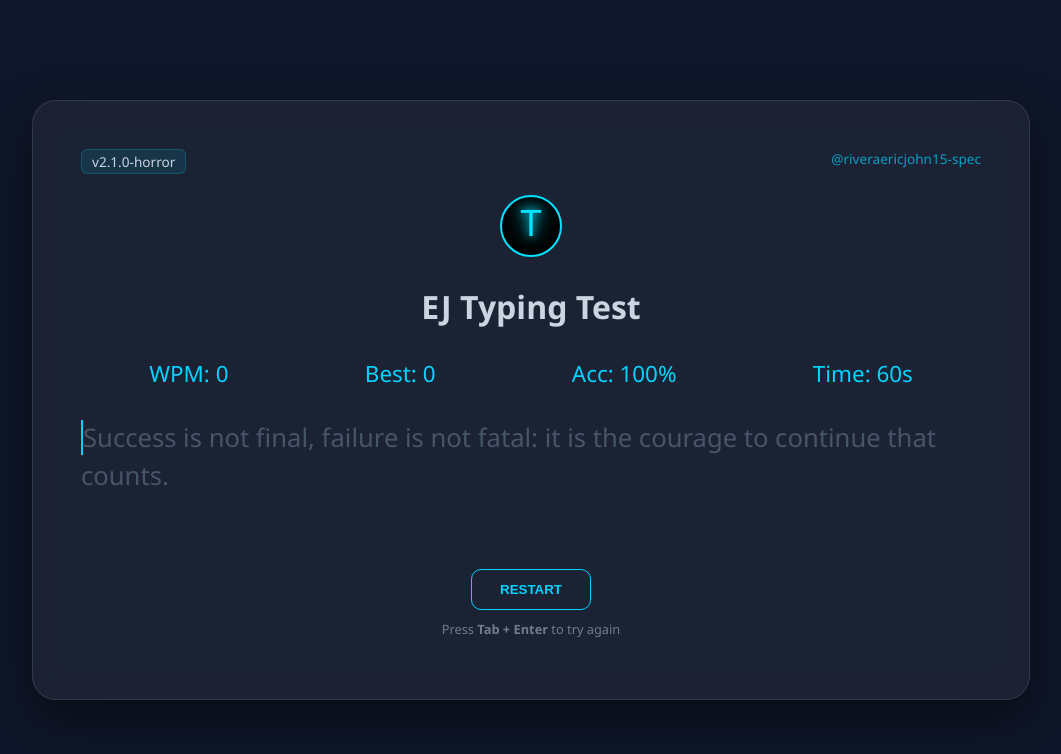
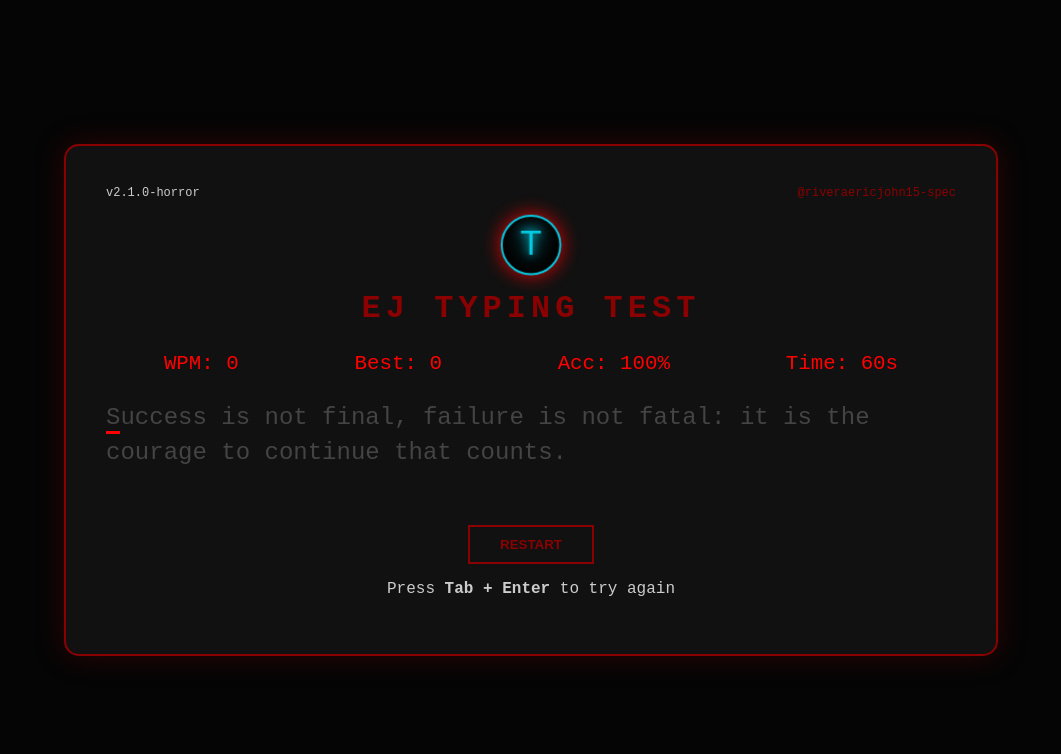
Before and after one commit to riveraericjohn15-spec/Ejtypingtest, a plain HTML site: page index.html in a window 1280 px wide. Shown: the whole page, without its empty margins (109-1170 px from the left). Drawn offline with Linux system fonts and the light colour scheme.

Commit message:
Update style.css

```diff
--- a/style.css
+++ b/style.css
@@ -1,107 +1,105 @@
 :root {
-    --primary: #00d4ff;
-    --error: #ff4d4d;
-    --glass: rgba(255, 255, 255, 0.05);
-    --text: #cbd5e1;
+    --blood-red: #8b0000;
+    --neon-red: #ff0000;
+    --dark-bg: #050505;
+    --glass: rgba(20, 20, 20, 0.8);
 }
 
 body {
-    background: #0f172a;
-    color: var(--text);
-    font-family: 'JetBrains Mono', 'Segoe UI', monospace;
+    background: var(--dark-bg);
+    color: #cccccc;
+    font-family: 'Courier New', Courier, monospace;
     display: flex;
     justify-content: center;
     align-items: center;
     height: 100vh;
     margin: 0;
-    overflow: hidden;
 }
 
 .glass-container {
     background: var(--glass);
-    backdrop-filter: blur(15px);
-    border: 1px solid rgba(255, 255, 255, 0.1);
-    padding: 3rem;
-    border-radius: 24px;
+    border: 2px solid var(--blood-red);
+    padding: 2.5rem;
+    border-radius: 15px;
     width: 85%;
-    max-width: 900px;
+    max-width: 850px;
     text-align: center;
-    box-shadow: 0 20px 50px rgba(0, 0, 0, 0.5);
+    box-shadow: 0 0 30px rgba(139, 0, 0, 0.3);
+}
+
+.site-logo {
+    width: 60px;
+    height: 60px;
+    filter: drop-shadow(0 0 5px var(--neon-red));
+    animation: pulse 3s infinite;
+}
+
+@keyframes pulse {
+    0% { transform: scale(1); opacity: 0.8; }
+    50% { transform: scale(1.1); opacity: 1; filter: drop-shadow(0 0 15px var(--neon-red)); }
+    100% { transform: scale(1); opacity: 0.8; }
+}
+
+.horror-title {
+    color: var(--blood-red);
+    text-transform: uppercase;
+    letter-spacing: 5px;
+    margin-top: 10px;
+}
+
+.stats-bar {
+    display: flex;
+    justify-content: space-around;
+    margin: 25px 0;
+    font-size: 1.3rem;
+    color: var(--neon-red);
+}
+
+.word-display {
+    font-size: 1.5rem;
+    line-height: 2.2rem;
+    margin-bottom: 25px;
+    text-align: left;
+    min-height: 100px;
+}
+
+.word-display span { color: #444; }
+.word-display span.correct { color: #eee; }
+.word-display span.incorrect { color: var(--neon-red); text-decoration: underline; }
+.word-display span.active { border-bottom: 3px solid var(--neon-red); }
+
+.input-field { opacity: 0; position: absolute; }
+
+#reset-btn {
+    background: transparent;
+    border: 2px solid var(--blood-red);
+    color: var(--blood-red);
+    padding: 10px 30px;
+    cursor: pointer;
+    font-weight: bold;
+    transition: 0.3s;
+}
+
+#reset-btn:hover {
+    background: var(--blood-red);
+    color: white;
+    box-shadow: 0 0 15px var(--blood-red);
 }
 
 .header-meta {
     display: flex;
     justify-content: space-between;
-    font-size: 0.85rem;
-    margin-bottom: 20px;
+    font-size: 0.75rem;
+    margin-bottom: 15px;
 }
 
-.github-link {
-    color: var(--primary);
-    text-decoration: none;
-    opacity: 0.7;
-    transition: 0.3s;
-}
-
-.github-link:hover { opacity: 1; text-shadow: 0 0 8px var(--primary); }
-
-.version-tag {
-    background: rgba(0, 212, 255, 0.1);
-    padding: 2px 10px;
-    border-radius: 6px;
-    border: 1px solid rgba(0, 212, 255, 0.2);
-}
-
-.stats-bar {
-    display: flex;
-    justify-content: space-around;
-    margin: 30px 0;
-    font-size: 1.4rem;
-    color: var(--primary);
-}
-
-.word-display {
-    font-size: 1.6rem;
-    line-height: 2.4rem;
-    margin-bottom: 30px;
-    text-align: left;
-    user-select: none;
-    min-height: 120px;
-}
-
-.word-display span {
-    position: relative;
-    color: #475569;
-}
-
-.word-display span.correct { color: #e2e8f0; }
-.word-display span.incorrect { color: var(--error); background: rgba(255, 77, 77, 0.1); }
-.word-display span.active { border-left: 2px solid var(--primary); animation: blink 1s infinite; }
-
-@keyframes blink { 50% { border-color: transparent; } }
-
-.input-field { opacity: 0; position: absolute; z-index: -1; }
-
-.controls { margin-top: 20px; }
-.hint { font-size: 0.8rem; opacity: 0.5; margin-top: 10px; }
-
-#reset-btn {
-    background: transparent;
-    border: 1px solid var(--primary);
-    color: var(--primary);
-    padding: 12px 28px;
-    border-radius: 10px;
-    cursor: pointer;
-    font-weight: bold;
-    transition: 0.3s;
-}
-
-#reset-btn:hover { background: var(--primary); color: #0f172a; }
+.github-link { color: var(--blood-red); text-decoration: none; }
 
 #focus-overlay {
     position: fixed;
     top: 0; left: 0; width: 100%; height: 100%;
-    background: rgba(15, 23, 42, 0.9);
+    background: rgba(0,0,0,0.95);
+    color: var(--blood-red);
     display: flex;
     justify-content: center;
     align-items: center;
```
